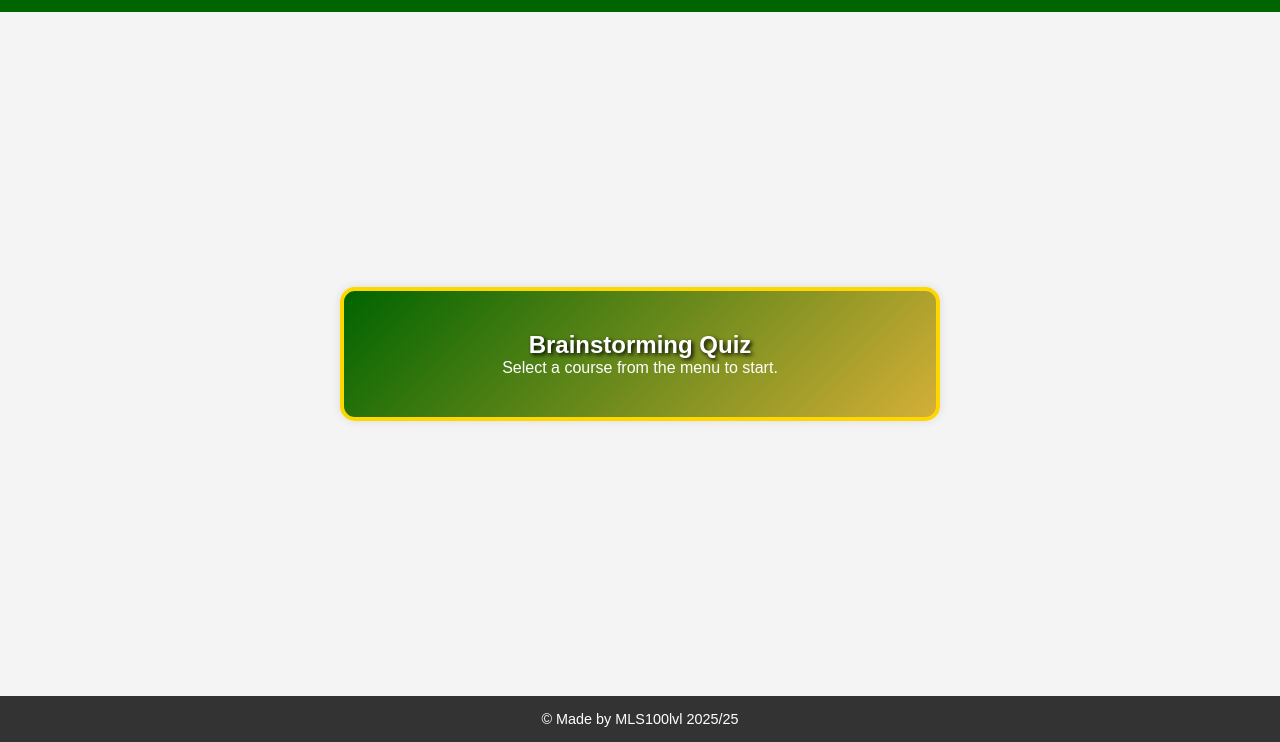
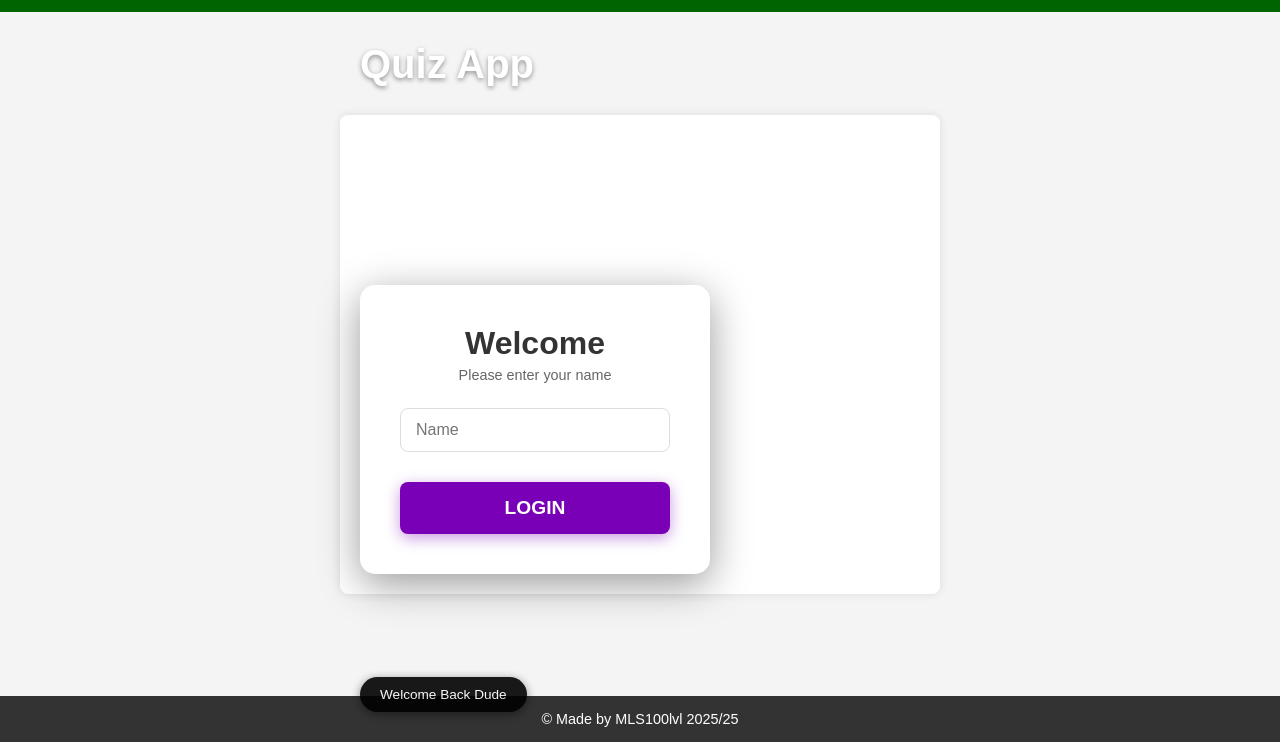
Before and after one commit to AdeMEDIA/quizz, a plain HTML site: page index.html in a window 1280 px wide. Shown: the part 58-800 px from the top of the page. Drawn offline with Linux system fonts and the light colour scheme.

Commit message:
New Update

```diff
--- a/index.html
+++ b/index.html
@@ -27,10 +27,34 @@
 
     <div class="container">
 
-        <section id="home" class="page active">
-            <h1>Brainstorming Quiz</h1>
-            <p>Select a course from the menu to start.</p>
-        </section>
+
+	<section id="login-screen" class="page active">
+    		<div class="login-header">Quiz App</div>
+
+   			 <div class="login-card">
+       			 <h2>Welcome</h2>
+       			 <p>Please enter your name</p>
+
+       	 	<form id="login-form">
+            	<input type="text" id="username-input" placeholder="Name" required>
+            		<button type="submit" id="start-button">LOGIN</button>
+       	 	</form>
+    		</div>
+
+   		 <div class="toast-message">Welcome Back Dude</div>
+	</section>
+
+
+	<section id="subject-screen" class="page">
+    		<div class="subject-selection-container">
+        		<h2>Select a Course</h2>
+        	<div class="subject-buttons">
+            		<button class="subject-btn" data-subject="chm101">CHM 101</button>
+            		<button class="subject-btn" data-subject="bio101">BIO 101</button>
+            		<button class="subject-btn" data-subject="phy101">PHY 101</button>
+        	</div>
+    		</div>
+	</section>
 
         <section id="bio101" class="page">
             <h2>BIO 101 Quiz</h2>
--- a/script.js
+++ b/script.js
@@ -1,3 +1,49 @@
+// NEW NAVIGATION AND LOGIN LOGIC (PASTE THIS AT THE TOP)
+
+// Function to handle screen switching
+function showScreen(screenId) {
+    const screens = document.querySelectorAll('.screen');
+    screens.forEach(screen => {
+        screen.classList.remove('active-screen');
+    });
+
+    const targetScreen = document.getElementById(screenId);
+    if (targetScreen) {
+        targetScreen.classList.add('active-screen');
+    }
+}
+
+// Get elements for login
+const loginForm = document.getElementById('login-form');
+const usernameInput = document.getElementById('username-input');
+
+// Event listener for login form submission
+loginForm.addEventListener('submit', function(e) {
+    e.preventDefault();
+
+    const username = usernameInput.value.trim();
+    if (username) {
+        // Store the username
+        localStorage.setItem('quizUsername', username);
+
+        // Navigate to the Subject Selection Screen
+        showScreen('subject-screen');
+    }
+});
+
+
+// Initialization: Start by showing the login screen when the page loads
+showScreen('login-screen');
+
+
+// ------------------------------------------------------------------
+// YOUR EXISTING QUIZ JAVASCRIPT CODE GOES HERE (DO NOT CLEAR)
+// ------------------------------------------------------------------
+
+// e.g., your variables, your loadQuiz function, your event listeners, etc.
+
+
+// old codes
 // ============================
 // 1. MENU & PAGE NAVIGATION
 // ============================
--- a/style.css
+++ b/style.css
@@ -147,3 +147,128 @@ footer {
     color: #ffffff; /* White text */
     text-shadow: 2px 2px 4px #000000; /* Small shadow to make text pop */
 }
+
+/* --- SCREEN MANAGEMENT --- */
+/* Base style for all screens */
+.screen {
+    display: none; /* Hide all screens by default */
+    min-height: 100vh;
+    width: 100%;
+    display: flex;
+    flex-direction: column;
+    align-items: center;
+    justify-content: center;
+    position: absolute; /* Allows screens to overlap and cover the viewport */
+    top: 0;
+    left: 0;
+    padding: 20px;
+}
+
+/* Only the active screen is visible */
+.active-screen {
+    display: flex;
+}
+
+/* --- LOGIN PAGE STYLES --- */
+.login-header {
+    color: white;
+    font-size: 2.5em;
+    font-weight: bold;
+    position: absolute;
+    top: 100px; /* Position above the card */
+    text-shadow: 0 2px 5px rgba(0,0,0,0.4);
+}
+
+.login-card {
+    background-color: white;
+    border-radius: 15px;
+    padding: 40px;
+    box-shadow: 0 10px 40px rgba(0, 0, 0, 0.4);
+    text-align: center;
+    width: 100%;
+    max-width: 350px;
+    margin-top: 150px; /* Space for the header */
+    z-index: 10;
+}
+
+.login-card h2 {
+    font-size: 2em;
+    margin-bottom: 5px;
+    color: #333;
+    font-weight: 600;
+}
+
+.login-card p {
+    font-size: 0.9em;
+    margin-bottom: 25px;
+    color: #666;
+}
+
+#username-input {
+    width: 100%;
+    padding: 12px 15px;
+    margin-bottom: 30px;
+    border: 1px solid #ddd;
+    border-radius: 8px;
+    box-sizing: border-box;
+    font-size: 1em;
+    outline-color: #7A00B7; /* Matches button color */
+}
+
+#start-button {
+    width: 100%;
+    padding: 15px;
+    background-color: #7A00B7; /* Dark vibrant purple */
+    color: white;
+    border: none;
+    border-radius: 8px;
+    font-size: 1.2em;
+    font-weight: bold;
+    cursor: pointer;
+    box-shadow: 0 4px 15px rgba(122, 0, 183, 0.4);
+    transition: background-color 0.3s ease;
+}
+
+.toast-message {
+    background-color: black;
+    color: white;
+    padding: 10px 20px;
+    border-radius: 20px;
+    font-size: 0.85em;
+    position: fixed;
+    bottom: 30px;
+    opacity: 0.9;
+    box-shadow: 0 2px 10px rgba(0,0,0,0.5);
+    z-index: 20;
+}
+
+/* --- SUBJECT SELECTION STYLES (Phase 2) --- */
+#subject-screen h2 {
+    color: white;
+    margin-bottom: 40px;
+    font-size: 2.5em;
+}
+
+.subject-buttons {
+    display: flex;
+    flex-direction: column;
+    gap: 20px;
+    width: 100%;
+    max-width: 300px;
+}
+
+.subject-btn {
+    padding: 20px;
+    font-size: 1.5em;
+    font-weight: bold;
+    color: white;
+    background-color: #46006E; /* A mid-tone from your gradient */
+    border: 2px solid #990099;
+    border-radius: 10px;
+    cursor: pointer;
+    transition: background-color 0.3s, transform 0.1s;
+}
+
+.subject-btn:hover {
+    background-color: #6A00A0; /* Slightly lighter on hover */
+}
```
